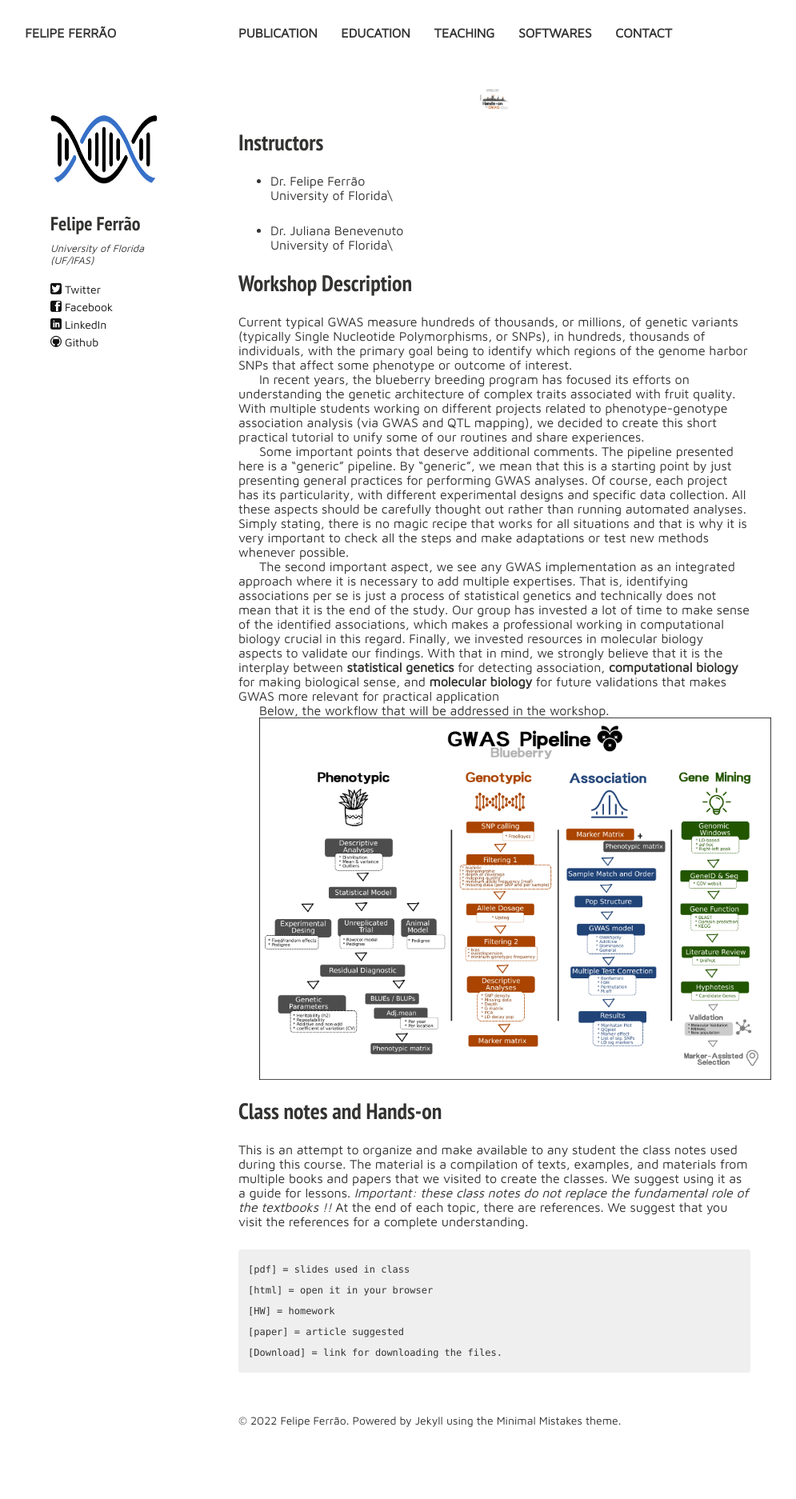
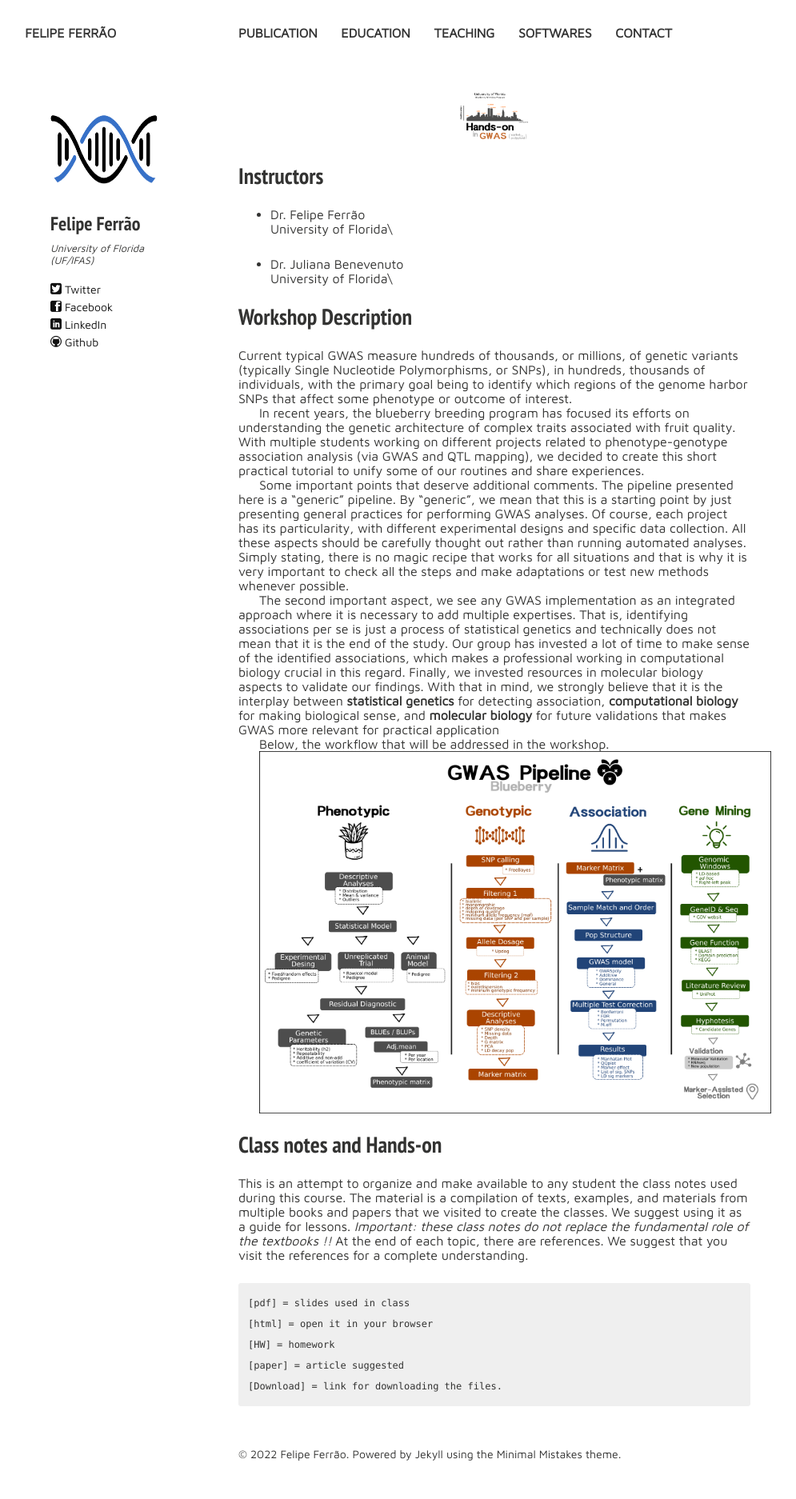
Before and after one commit to lfelipe-ferrao/lfelipe-ferrao.github.io, a Jekyll site: the page built from class/GWAS/index.md, in a window 1280 px wide. Shown: the whole page at 80% size, without its empty margins (22-1017 px from the left). Built offline with Jekyll 4.4.1, drawn with Linux system fonts in a browser that asks for light colours; nearby versions of some CDN libraries; our own code applies the rules of GitHub Pages for plain Markdown files; before the commit the page ends 1832 px from its top, so only the background shows below that.

Commit message:
Update index.md

```diff
--- a/class/GWAS/index.md
+++ b/class/GWAS/index.md
@@ -1,5 +1,5 @@
 <p align="center">
-  <img src="./gwas_logo.png" height="42" width="42"/>
+  <img src="./gwas_logo.png" height="80" width="100"/>
 </p>
 
 ## Instructors
```
